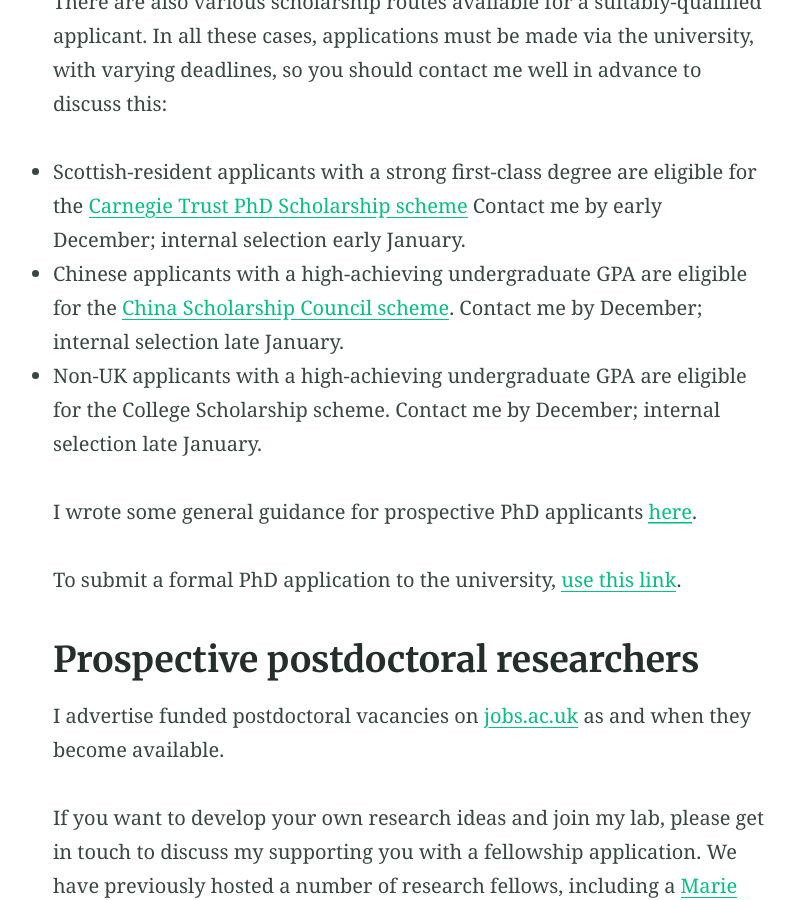
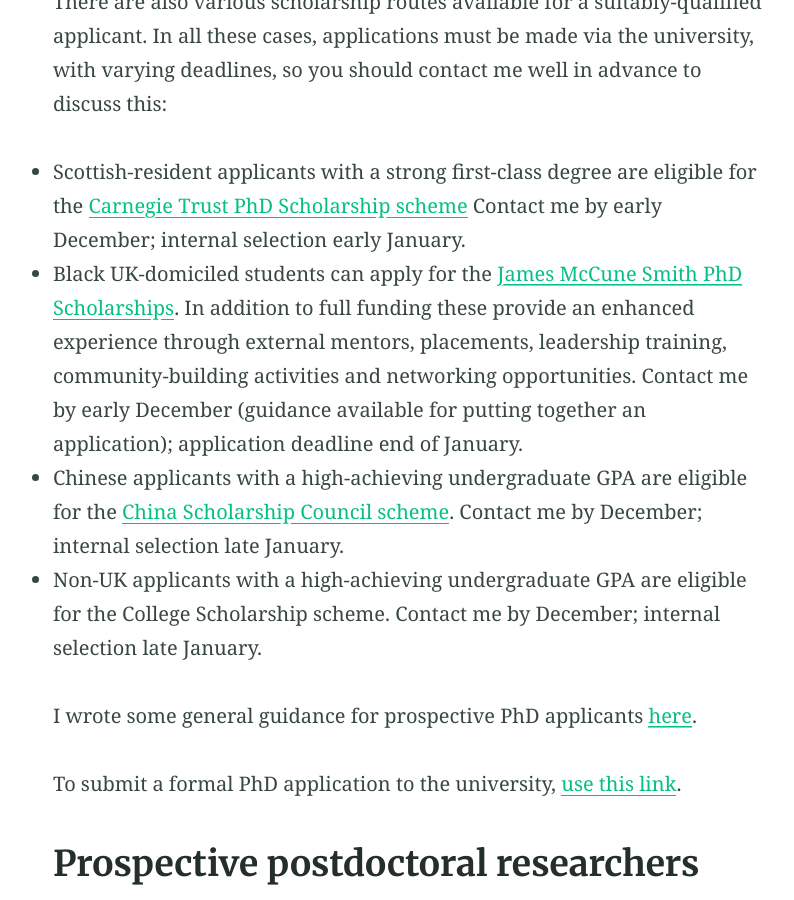
Before and after one commit to jmtayloruk/jmtayloruk.github.io, a Jekyll site: the page built from joining.md, in a window 1280 px wide and 900 px high, scrolled down 3203 px. Shown: the whole window, without its empty margins (230-1024 px from the left). Built offline with Jekyll 4.4.1, drawn with Linux system fonts in a browser that asks for light colours; some of the changed text lies outside the part shown.

Commit message:
Update PhD info to include McCune Smith scholarship scheme

```diff
--- a/joining.md
+++ b/joining.md
@@ -52,6 +52,9 @@ In all these cases, applications must be made via the university, with varying d
 
 - Scottish-resident applicants with a strong first-class degree are eligible for the [Carnegie Trust PhD Scholarship scheme](https://www.carnegie-trust.org/award-schemes/carnegie-phd-scholarships)
 Contact me by early December; internal selection early January.
+- Black UK-domiciled students can apply for the [James McCune Smith PhD Scholarships](https://www.gla.ac.uk/scholarships/mccune-smith).
+In addition to full funding these provide an enhanced experience through external mentors, placements, leadership training, community-building activities and networking opportunities.
+Contact me by early December (guidance available for putting together an application); application deadline end of January.
 - Chinese applicants with a high-achieving undergraduate GPA are eligible for the [China Scholarship Council scheme](https://www.gla.ac.uk/scholarships/thechinascholarshipcouncil).
 Contact me by December; internal selection late January.
 - Non-UK applicants with a high-achieving undergraduate GPA are eligible for the College Scholarship scheme. Contact me by December; internal selection late January.
```
Also changed, not shown: other parts of joining.md (+2 -2 lines).
